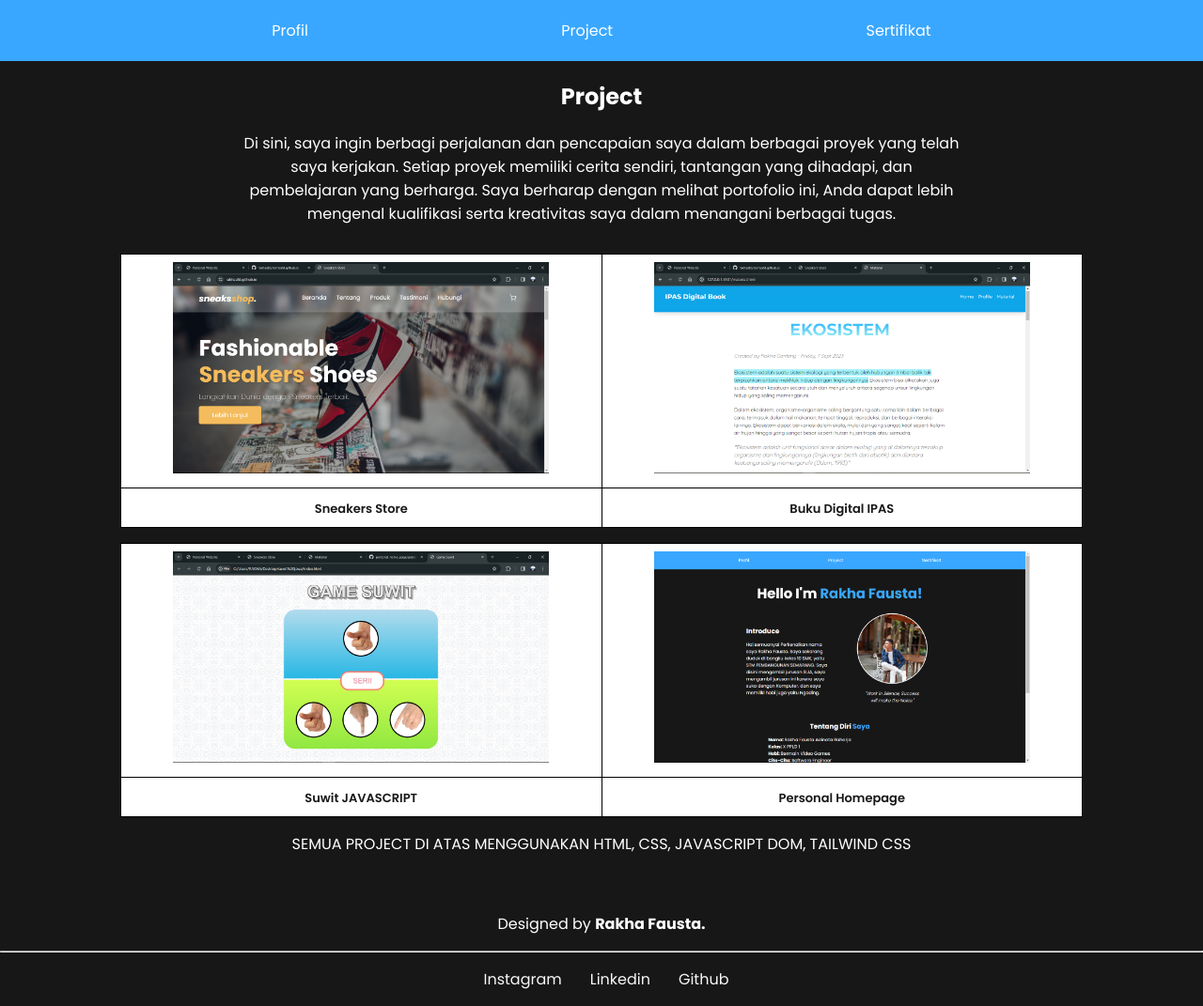
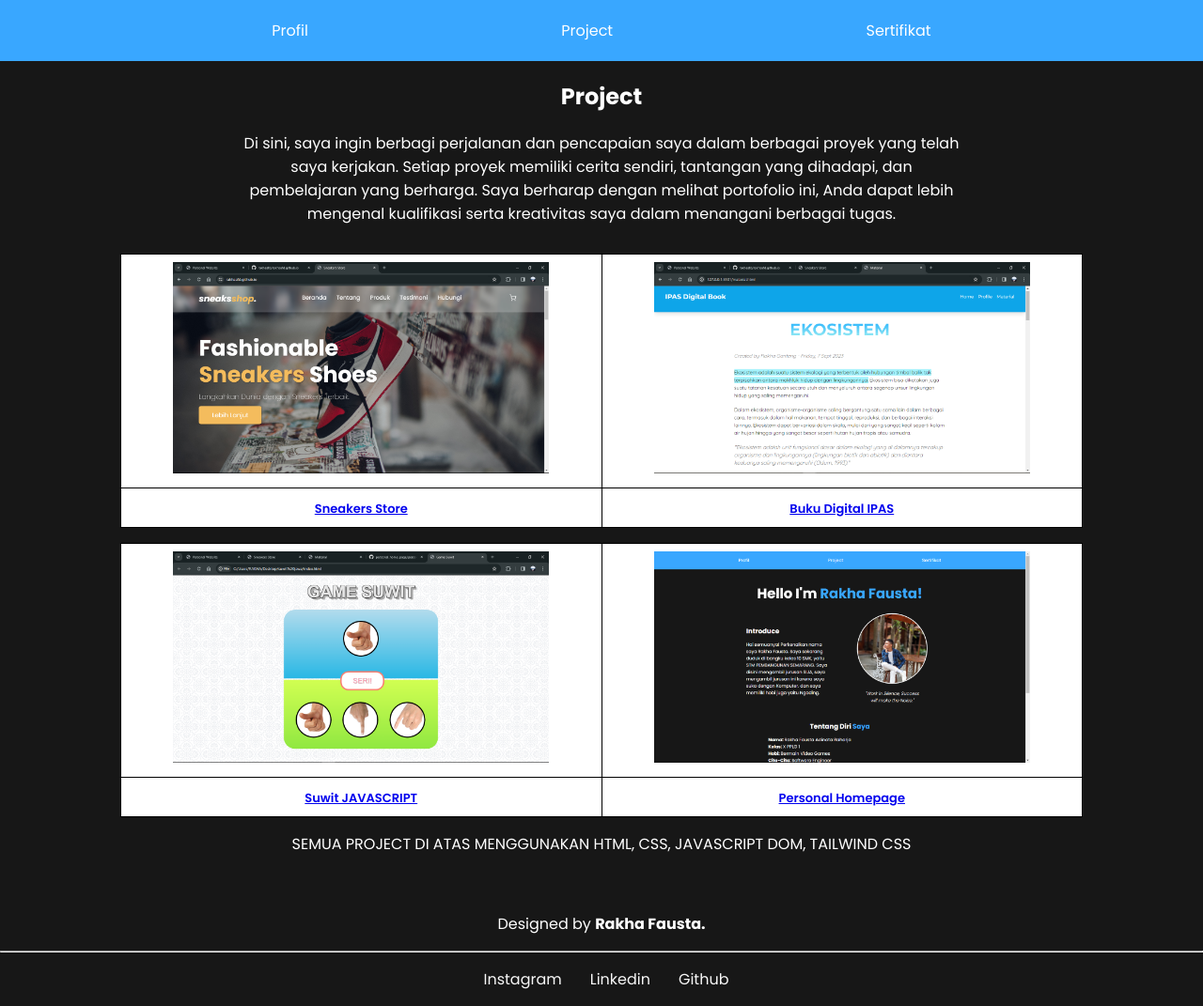
Before and after one commit to rakhaafd/personal-page, a plain HTML site: page project.html in a window 1280 px wide. Shown: the whole page at 94% size. Drawn offline with Linux system fonts and the light colour scheme.

Commit message:
menambah link pada project

```diff
--- a/project.html
+++ b/project.html
@@ -41,10 +41,10 @@
             </tr>
             <tr>
                 <td align="center">
-                    <font size="2" style="color: #171717; font-weight: 600;">Sneakers Store</font>
+                    <font size="2" style="color: #171717; font-weight: 600;"><a href="https://rakhaafd.github.io">Sneakers Store</a></font>
                 </td>
                 <td align="center">
-                    <font size="2" style="color: #171717; font-weight: 600;">Buku Digital IPAS</font>
+                    <font size="2" style="color: #171717; font-weight: 600;"><a href="https://rakhaafd.github.io/buku-html/material.html">Buku Digital IPAS</a></font>
                 </td>
         </table>
         <p></p>
@@ -56,10 +56,10 @@
             </tr>
             <tr>
                 <td align="center">
-                    <font size="2" style="color: #171717; font-weight: 600;">Suwit JAVASCRIPT</font>
+                    <font size="2" style="color: #171717; font-weight: 600;"><a href="https://rakhaafd.github.io/suwit-javascript/index.html">Suwit JAVASCRIPT</a></font>
                 </td>
                 <td align="center">
-                    <font size="2" style="color: #171717; font-weight: 600;">Personal Homepage</font>
+                    <font size="2" style="color: #171717; font-weight: 600;"><a href="https://rakhaafd.github.io/personal-page/index.html">Personal Homepage</a></font>
                 </td>
         </table>
 
```
